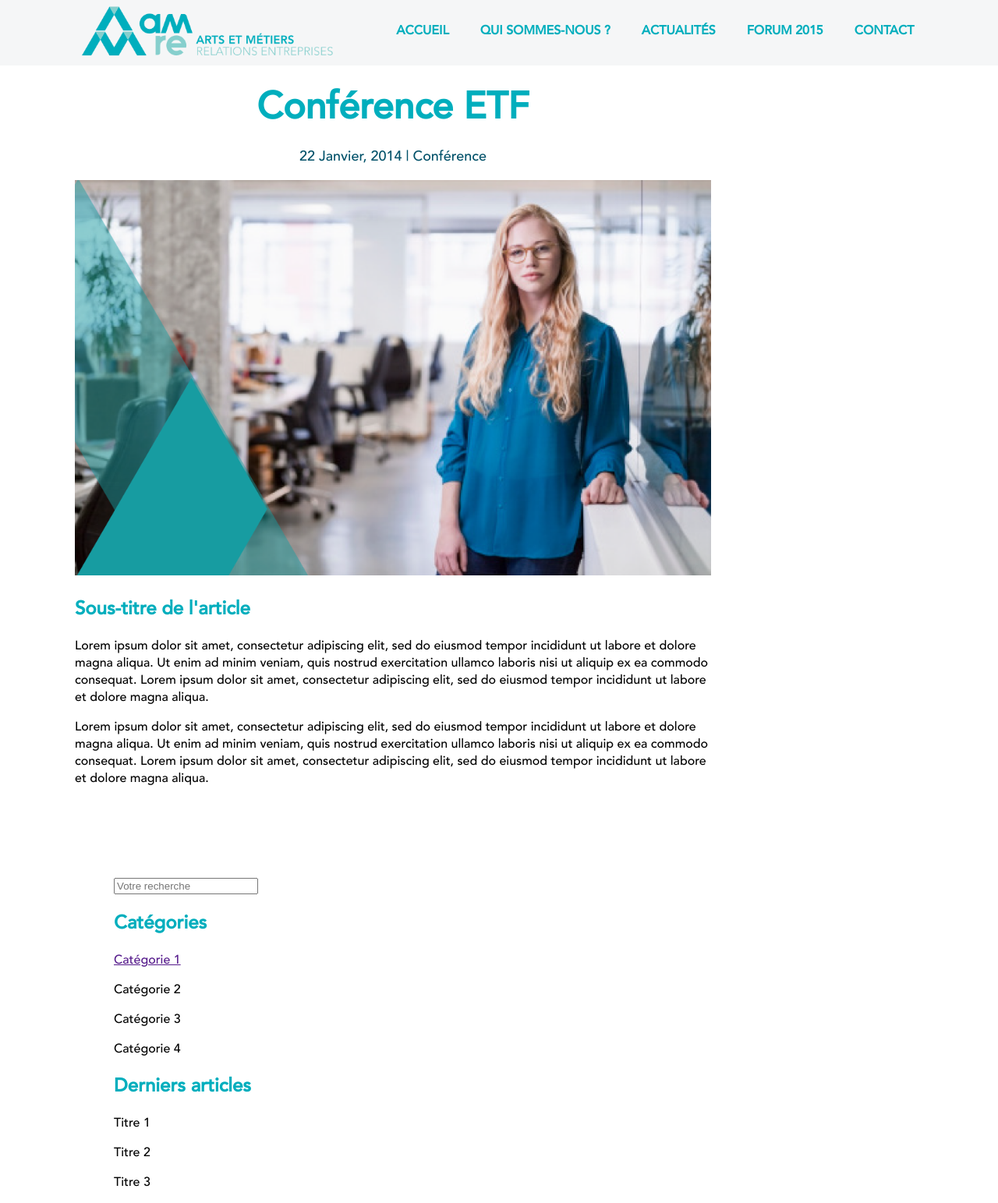
After one commit to Arrowana/RE, a PHP site: page /event.php in a window 1280 px wide. The commit adds this page. Shown: the whole page at 78% size. Run offline with PHP 8.4, Linux system fonts and the light colour scheme.

Commit message:
Major update

```diff
--- /dev/null
+++ b/event.php
@@ -0,0 +1,70 @@
+<!DOCTYPE html>
+<html>
+	<head>
+	<meta charset="utf-8" />
+	<link rel="stylesheet" href="style.css " />
+	<title>Event</title>
+	</head>
+		<body>
+			<header id="scroll-event">
+				<img src="src/logoRE.png" height="80px" />
+				<nav>
+					<ul>
+						<li><a href="index.php#banner">ACCUEIL</a></li>
+						<li><a href="index.php#who">QUI SOMMES-NOUS ?</a></li>
+						<li><a href="index.php#news">ACTUALITÉS</a></li>
+						<li><a href="index.php#forum">FORUM 2015</a></li>
+						<li><a href="index.php#contact">CONTACT</a></li>
+					</ul>
+				</nav>
+			</header>
+			<header id="accueil">
+				<img src="src/logoRE.png" height="80px" />
+				<nav>
+					<ul>
+						<li><a href="#banner">ACCUEIL</a></li>
+						<li><a href="#who">QUI SOMMES-NOUS ?</a></li>
+						<li><a href="#news">ACTUALITÉS</a></li>
+						<li><a href="">FORUM 2015</a></li>
+						<li><a href="#contact">CONTACT</a></li>
+					</ul>
+				</nav>
+			</header>
+
+			<section>
+				<article>
+					<h1>Conférence ETF</h1>
+					<p id="event-subtitle" >22 Janvier, 2014 | Conférence</p>
+					<img id="event-page-image" src="src/event-image.png" />
+					<div id="event-content">
+						<h2>Sous-titre de l'article</h2>
+						<p>Lorem ipsum dolor sit amet, consectetur adipiscing elit, sed do eiusmod tempor incididunt ut labore et dolore magna aliqua.
+							Ut enim ad minim veniam, quis nostrud exercitation ullamco laboris nisi ut aliquip ex ea commodo consequat.
+							Lorem ipsum dolor sit amet, consectetur adipiscing elit, sed do eiusmod tempor incididunt ut labore et dolore magna aliqua.</p>
+						<p>Lorem ipsum dolor sit amet, consectetur adipiscing elit, sed do eiusmod tempor incididunt ut labore et dolore magna aliqua.
+							Ut enim ad minim veniam, quis nostrud exercitation ullamco laboris nisi ut aliquip ex ea commodo consequat.
+							Lorem ipsum dolor sit amet, consectetur adipiscing elit, sed do eiusmod tempor incididunt ut labore et dolore magna aliqua.</p>
+					</div>
+				</article>
+
+				<aside id="menu">
+					<form>
+						<input name="" placeholder="Votre recherche" type="text" />
+					</form>
+					<h2>Catégories</h2>
+					<p><a href="">Catégorie 1</a></p>
+					<p><a>Catégorie 2</a></p>
+					<p><a>Catégorie 3</a></p>
+					<p><a>Catégorie 4</a></p>
+
+					<h2>Derniers articles</h2>
+					<p><a>Titre 1</a></p>
+					<p><a>Titre 2</a></p>
+					<p><a>Titre 3</a></p>
+				</aside>
+			</section>
+
+		</body>
+	<script src="src/js/jquery-1.11.1.min.js"></script>
+	<script src="src/js/scroll.js"></script>
+</html>
--- a/style.css
+++ b/style.css
@@ -1,10 +1,15 @@
+@font-face {
+    font-family: 'Avenir';
+    src: url('src/font/Avenir-Medium.ttf');
+}
+
 body{
-
+	font-family: Avenir;
 	margin: auto;
 }
 
 /* -- Header -- */
-#scroll{
+#scroll, #scroll-event{
 	position: fixed;
 	z-index: 1000;
 }
@@ -15,6 +20,10 @@ header{
 	width: 100%;
 	background-color: #FFFFFF;
 	text-align: center;
+}
+
+#scroll-event{
+	background-color: #F5F6F7;
 }
 
 header img{
@@ -336,3 +385,74 @@ header nav a:hover{
 	background-color: #00AEBD;
 	color: #FFFFFF;
 }
+
+/* Event page */
+
+section{
+	margin: auto;
+	width: 85%;
+	padding-top: 20px;
+}
+
+article{
+	display: inline-block;
+	text-align: center;
+	margin: auto;
+	width: 75%;
+}
+
+article h1{
+	font-size: 3em;
+	color: #00AEBD;
+	margin: 0;
+}
+
+#event-subtitle{
+	font-size: large;
+	color: #005169;
+}
+
+#event-page-image{
+	width: 100%;
+	height: auto;
+}
+
+#event-content{
+	text-align: left;
+}
+
+#menu{
+	padding-top: 100px;
+	padding-left: 50px;
+	display: inline-block;
+	width: 20%;
+	vertical-align: top;
+}
+
+/* Partenaire page */
+
+#partenaire{
+	margin: auto;
+	width: 80%;
+
+}
+
+#partenaire h1{
+text-align: center;
+}
+
+#partenaire img{
+	width: 100%;
+}
+
+#partenaire-info{
+	display: inline-block;
+	width: 70%;
+}
+
+#partenaire-links{
+	display: inline-block;
+	width: 29%;
+	vertical-align: top;
+	padding-top: 50px;
+}
```
Also changed, not shown: other parts of style.css (+43 -3 lines), index.php (+60 -13 lines), part.php (added, +28 -0 lines), src/event-image.png (added), src/filt.png (added), src/font/Avenir-Medium.ttf (added), src/link.png (added), src/part-big.png (added), src/part1.png (added), src/part2.png (added), src/part3.png (added), src/part4.png (added), src/part5.png (added), src/part6.png (added), 1 other file.
